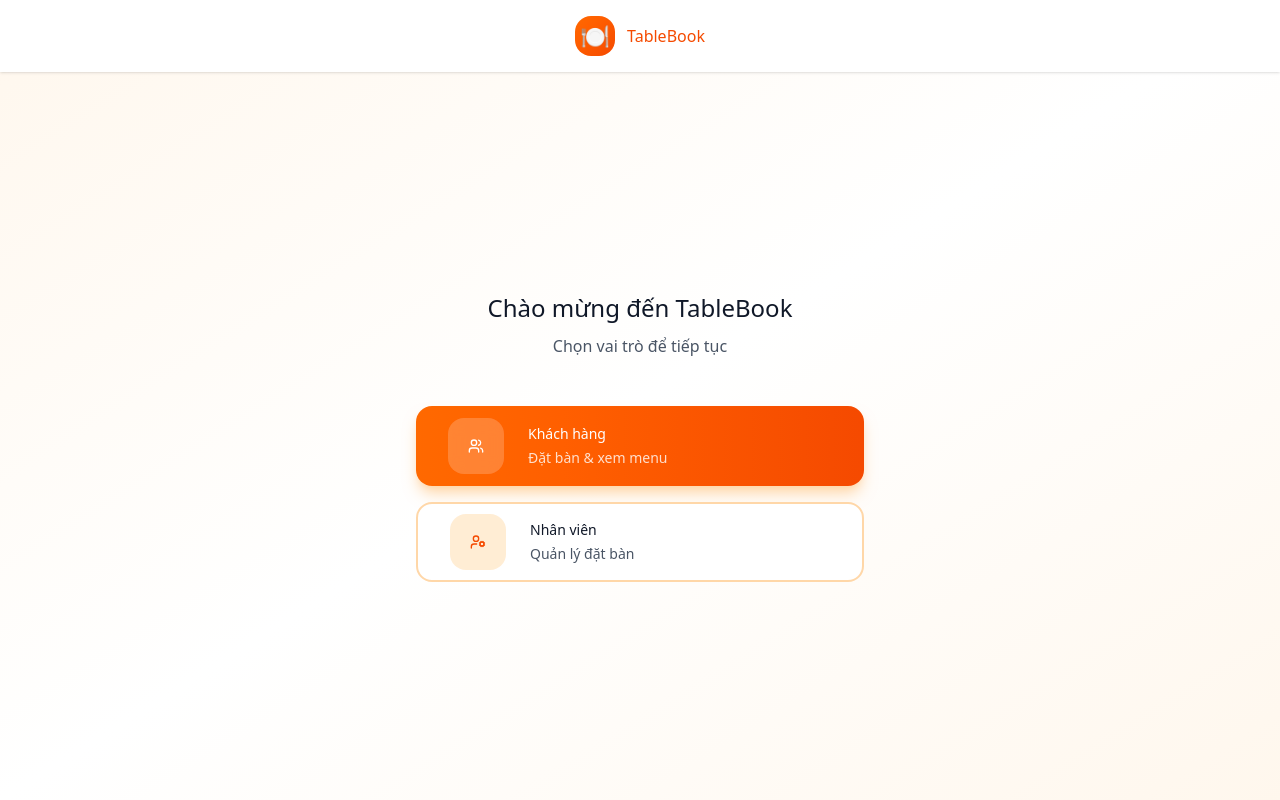
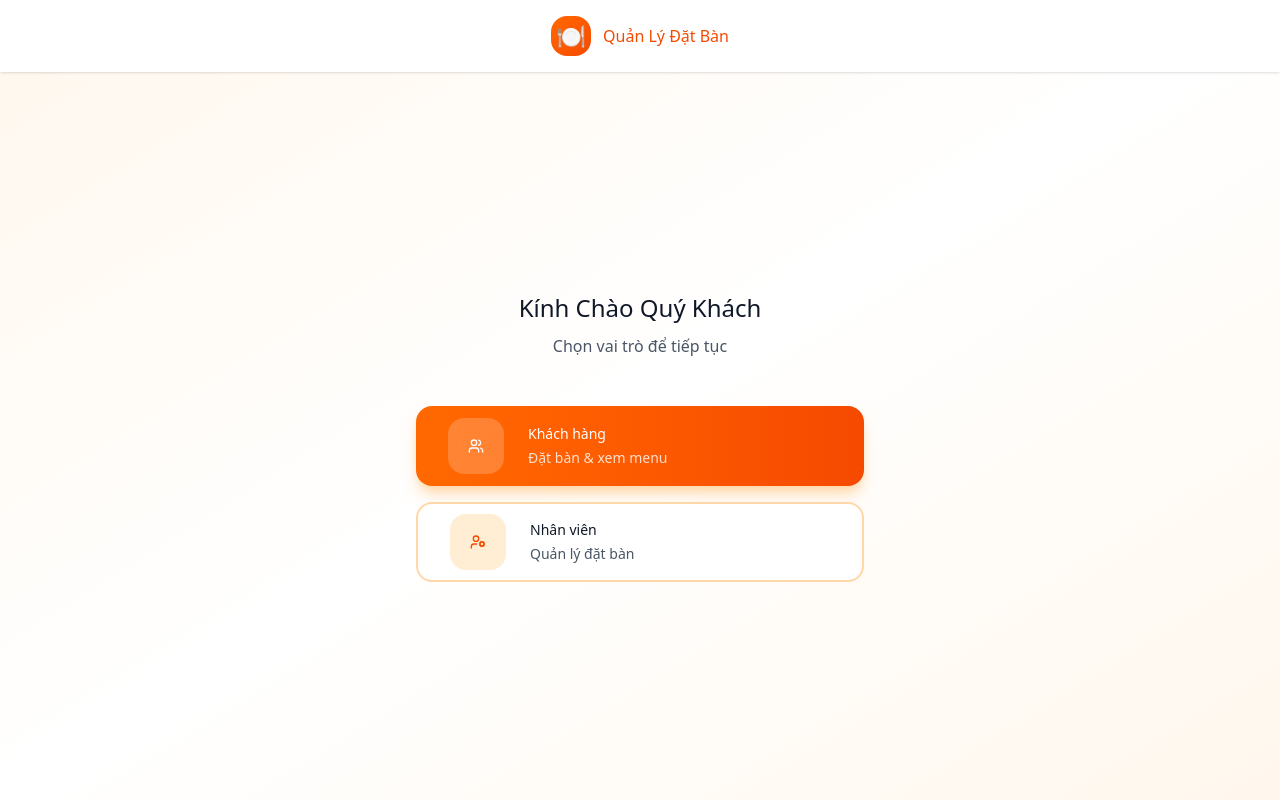
Before and after one commit to tdvuanh/quan-ly-dat-ban-nmcnpm, a React (Vite) app in the folder booking-service-app-fe/: page / in a window 1280 px wide. Built offline with nearby package versions, Linux system fonts and the light colour scheme.

Commit message:
update tên dự án

```diff
--- a/booking-service-app-fe/src/components/HomeScreen.tsx
+++ b/booking-service-app-fe/src/components/HomeScreen.tsx
@@ -62,7 +62,7 @@ export function HomeScreen({ onNavigate }: HomeScreenProps) {
               <span className="text-2xl">🍽️</span>
             </div>
             <div className="ml-3">
-              <span className="text-orange-600">TableBook</span>
+              <span className="text-orange-600">Quản Lý Đặt Bàn</span>
               <p className="text-xs text-gray-500">Xin chào! 👋</p>
             </div>
           </div>
--- a/booking-service-app-fe/src/components/LoginScreen.tsx
+++ b/booking-service-app-fe/src/components/LoginScreen.tsx
@@ -14,7 +14,7 @@ export function LoginScreen({ onLogin }: LoginScreenProps) {
         <div className="w-10 h-10 bg-gradient-to-br from-orange-500 to-orange-600 rounded-2xl flex items-center justify-center">
           <span className="text-2xl">🍽️</span>
         </div>
-        <span className="ml-3 text-orange-600">TableBook</span>
+        <span className="ml-3 text-orange-600">Quản Lý Đặt Bàn</span>
       </div>
 
       {/* Content */}
@@ -26,7 +26,7 @@ export function LoginScreen({ onLogin }: LoginScreenProps) {
           className="max-w-md w-full"
         >
           <div className="text-center mb-12">
-            <h1 className="text-gray-900 mb-2">Chào mừng đến TableBook</h1>
+            <h1 className="text-gray-900 mb-2">Kính Chào Quý Khách</h1>
             <p className="text-gray-600">Chọn vai trò để tiếp tục</p>
           </div>
 
--- a/booking-service-app-fe/src/components/SplashScreen.tsx
+++ b/booking-service-app-fe/src/components/SplashScreen.tsx
@@ -31,7 +31,7 @@ export function SplashScreen({ onFinish }: SplashScreenProps) {
           transition={{ delay: 0.3, duration: 0.6 }}
           className="text-orange-600 mb-2"
         >
-          TableBook
+          Quản Lý Đặt Bàn
         </motion.h1>
 
         <motion.p
```
